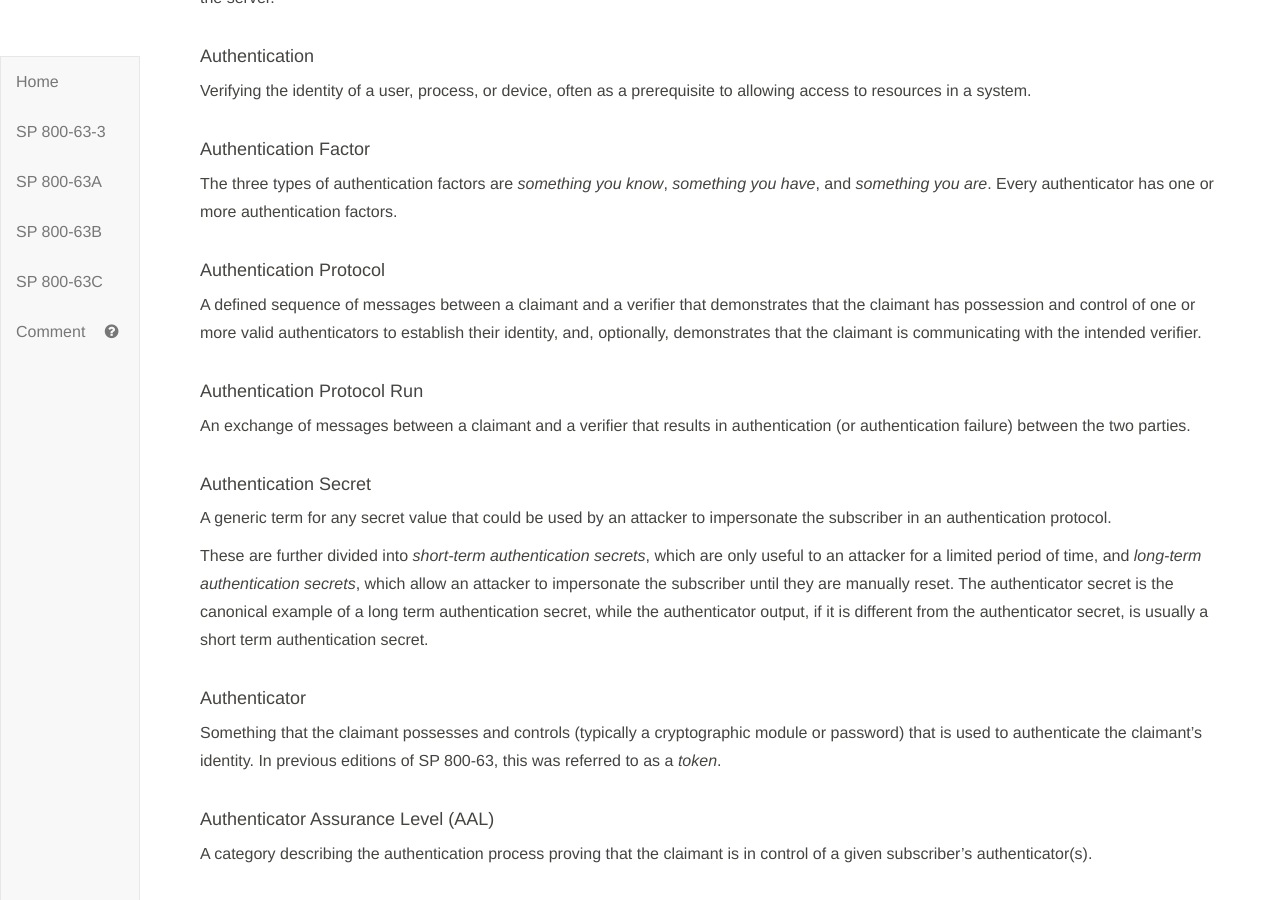
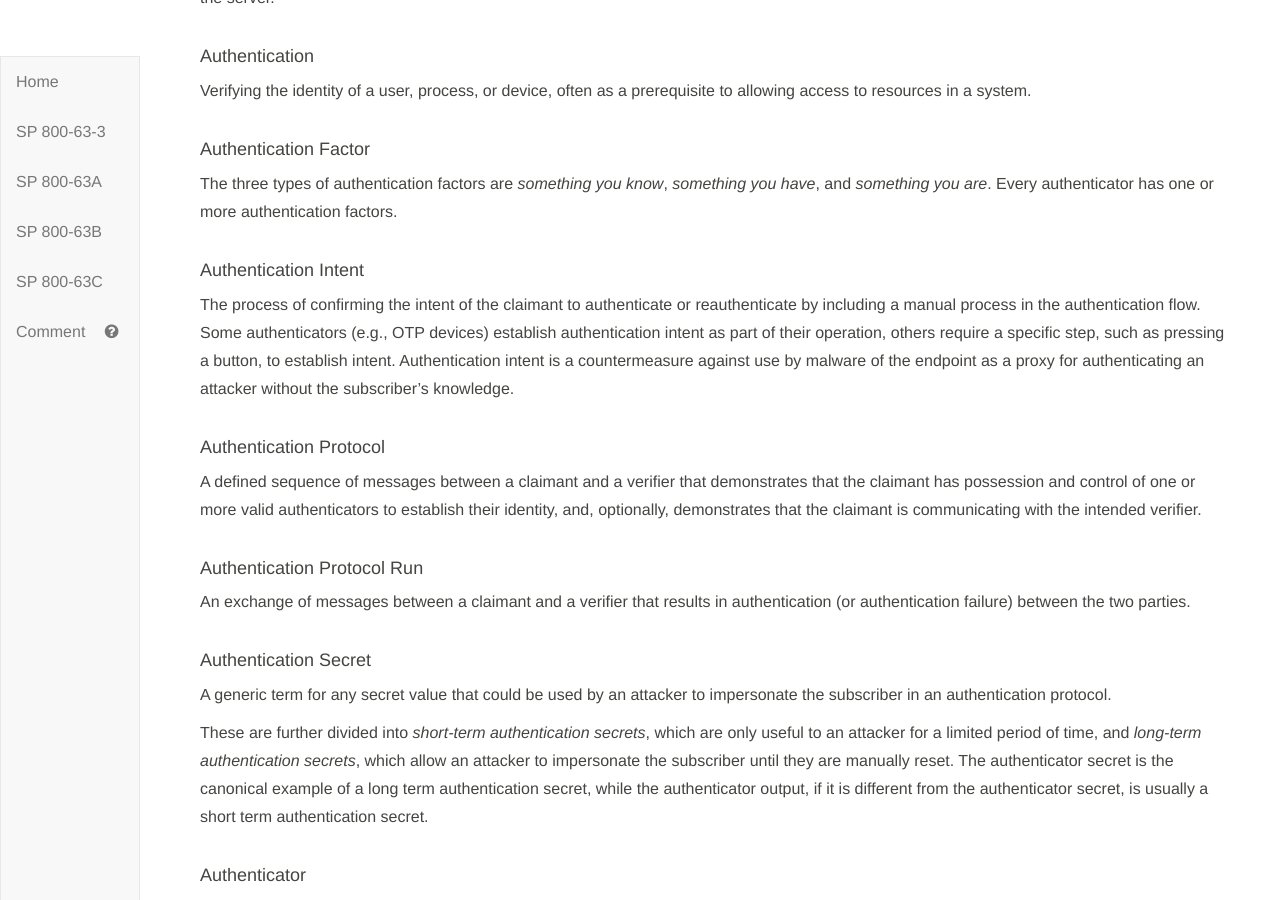
Before and after one commit to usnistgov/800-63-3, a Jekyll site: the page built from sp800-63-3/definitions.md, in a window 1280 px wide and 900 px high, scrolled down 2097 px. Built offline with Jekyll 4.4.1, drawn with Linux system fonts in a browser that asks for light colours; our own code applies the rules of GitHub Pages for plain Markdown files; some of the changed text lies outside the part shown.

Commit message:
Added definitions. Closes #732.

```diff
--- a/sp800-63-3/definitions.md
+++ b/sp800-63-3/definitions.md
@@ -60,6 +60,9 @@ Verifying the identity of a user, process, or device, often as a prerequisite to
 
 #### Authentication Factor
 The three types of authentication factors are *something you know*, *something you have*, and *something you are*. Every authenticator has one or more authentication factors.
+
+#### Authentication Intent
+The process of confirming the intent of the claimant to authenticate or reauthenticate by including a manual process in the authentication flow. Some authenticators (e.g., OTP devices) establish authentication intent as part of their operation, others require a specific step, such as pressing a button, to establish intent. Authentication intent is a countermeasure against use by malware of the endpoint as a proxy for authenticating an attacker without the subscriber's knowledge.
 
 #### Authentication Protocol
 A defined sequence of messages between a claimant and a verifier that demonstrates that the claimant has possession and control of one or more valid authenticators to establish their identity, and, optionally, demonstrates that the claimant is communicating with the intended verifier.
@@ -343,6 +346,9 @@ An entity that relies upon the subscriber's authenticator(s) and credentials or
 #### Replay Attack
 An attack in which the attacker is able to replay previously captured messages (between a legitimate claimant and a verifier) to masquerade as that claimant to the verifier or vice versa.
 
+#### Replay Resistance
+The property of an authentication process to resist replay attacks, typically by use of an authenticator output that is valid only for a specific authentication.
+
 #### Risk Assessment
 The process of identifying, estimating, and prioritizing risks to organizational operations (including mission, functions, image, or reputation), organizational assets, individuals, and other organizations, resulting from the operation of a system. Part of risk management, incorporates threat and vulnerability analyses, and considers mitigations provided by security controls planned or in place. Synonymous with risk analysis.
 
```
